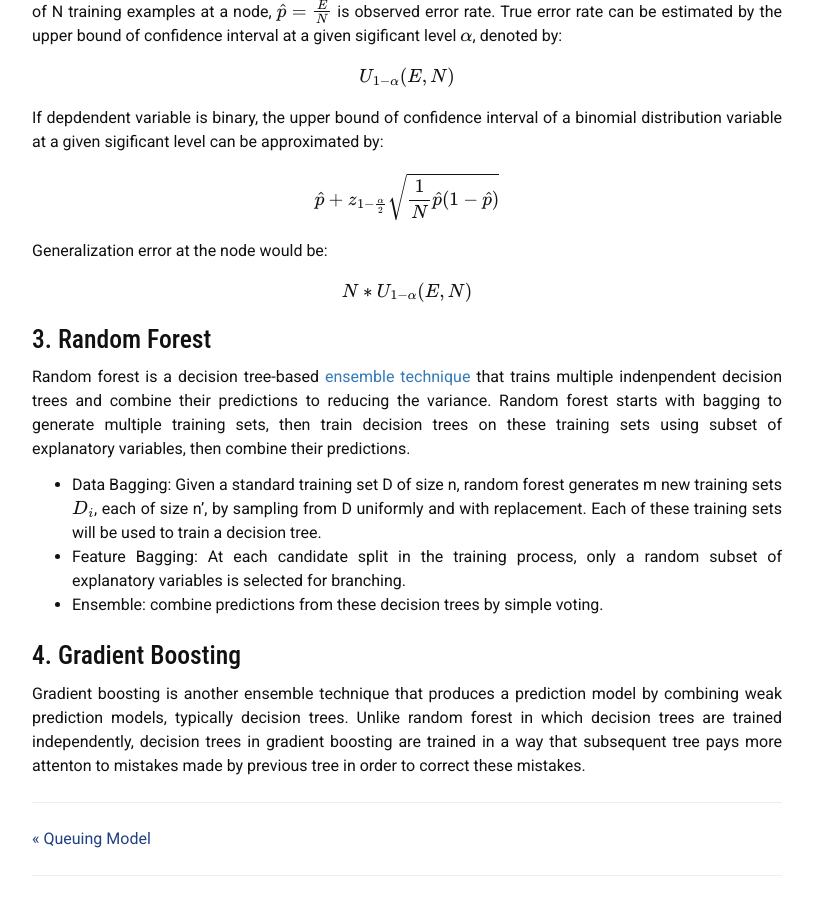
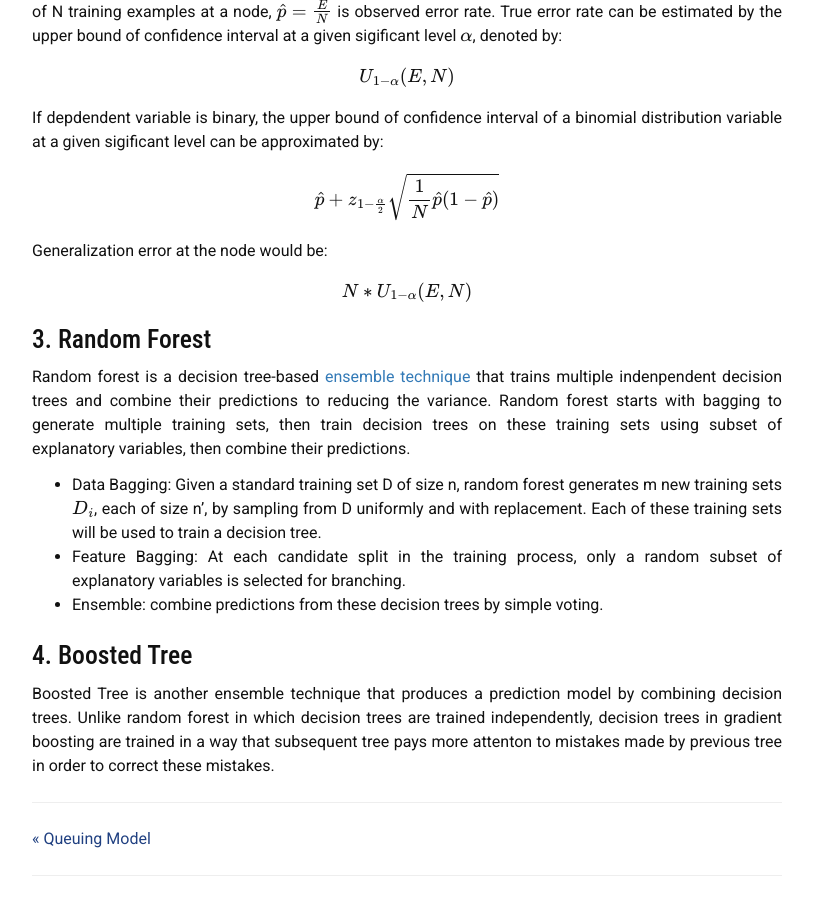
Before and after one commit to liambll/blog-archive, a Jekyll site: the page built from _posts/2017-07-38-decision-tree.markdown, in a window 1280 px wide and 900 px high, scrolled down 2675 px. Shown: the whole window, without its empty margins (233-1046 px from the left). Built offline with Jekyll 4.4.1, drawn with Linux system fonts in a browser that asks for light colours; nearby versions of some CDN libraries; formulas are drawn with MathJax 3; comment, search, counter and statistics services are not loaded.

Commit message:
Update 2017-07-38-decision-tree.markdown

```diff
--- a/_posts/2017-07-38-decision-tree.markdown
+++ b/_posts/2017-07-38-decision-tree.markdown
@@ -115,5 +115,5 @@ Random forest is a decision tree-based [ensemble technique](https://en.wikipedia
 - Feature Bagging: At each candidate split in the training process, only a random subset of explanatory variables is selected for branching.
 - Ensemble: combine predictions from these decision trees by simple voting.
 
-## 4. Gradient Boosting
-Gradient boosting is another ensemble technique that produces a prediction model by combining weak prediction models, typically decision trees. Unlike random forest in which decision trees are trained independently, decision trees in gradient boosting are trained in a way that subsequent tree pays more attenton to mistakes made by previous tree in order to correct these mistakes.
+## 4. Boosted Tree
+Boosted Tree is another ensemble technique that produces a prediction model by combining decision trees. Unlike random forest in which decision trees are trained independently, decision trees in gradient boosting are trained in a way that subsequent tree pays more attenton to mistakes made by previous tree in order to correct these mistakes.
```
